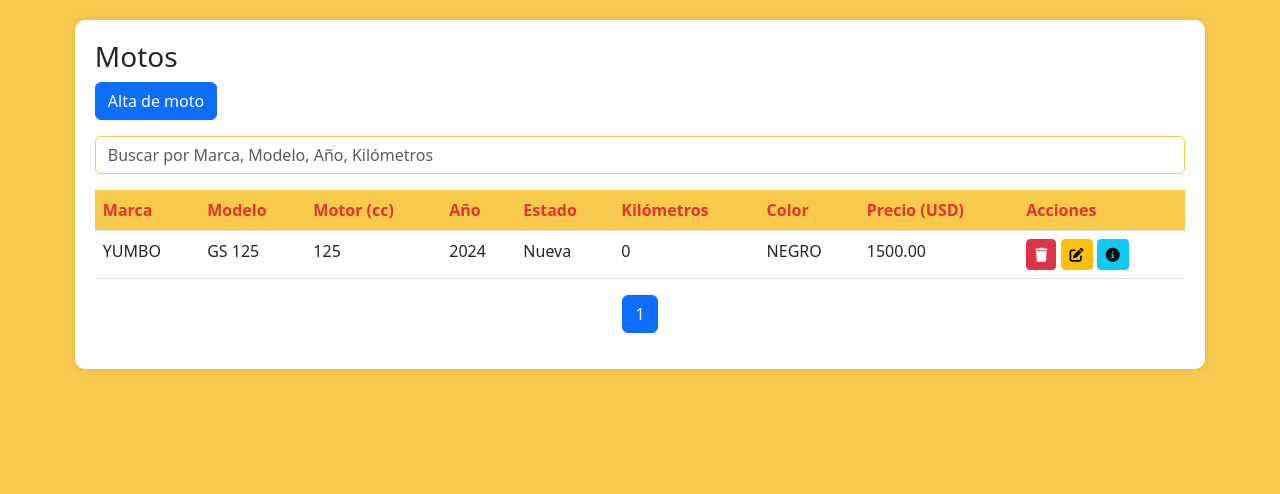
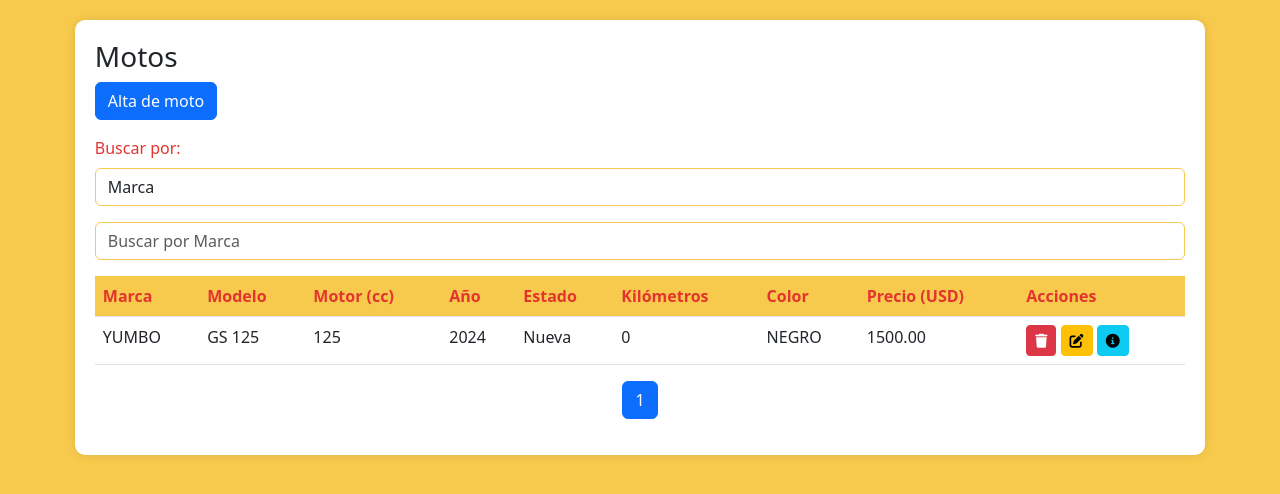
Before and after one commit to jlumaca/UmpierrezMotos, a Django app: page /motos in a window 1280 px wide. Shown: the part 56-550 px from the top of the page. Run offline with Django 5.2, Linux system fonts and the light colour scheme; data comes from the database, SQL or seed files in the repository; both versions use the stored data as it was after the commit.

Commit message:
baja de moto, form de busqueda

```diff
--- a/AppUM/templates/perfil_administrativo/motos/alta_moto.html
+++ b/AppUM/templates/perfil_administrativo/motos/alta_moto.html
@@ -2,10 +2,10 @@
 {% load static %}
 
 {% block contenidoQueCambia %}
-
 <div class="table-container" id="inventarios">
     <div class="form-container" id="motoForm">
         <h4>Alta de Moto</h4>
+        <h1>{{ mensaje }}</h1>
         <form action="" enctype="multipart/form-data" method="POST">{% csrf_token %}
             <div class="mb-3">
                 <label for="marca" class="form-label">Marca</label>
--- a/AppUM/templates/perfil_administrativo/motos/motos.html
+++ b/AppUM/templates/perfil_administrativo/motos/motos.html
@@ -7,8 +7,48 @@
     <h3>Motos</h3>
     <a href="{% url 'MotoAlta' %}" class="btn btn-primary mb-3">Alta de moto</a>
     <div class="mb-3">
-        <input type="text" class="form-control" placeholder="Buscar por Marca, Modelo, Año, Kilómetros">
+        <label for="estado" class="form-label">Buscar por:</label>
+        <select class="form-control" name="estado_moto" id="tipo_busqueda" onchange="tipo_busqueda()">
+            <option value="marca">Marca</option>
+            <option value="modelo">Modelo</option>
+            <option value="marca_modelo">Marca y modelo</option>
+            <option value="anio">Año</option>
+            <option value="kms">Kilometros</option>
+        </select>
     </div>
+    <form action="" enctype="multipart/form-data" method="POST" id="busqueda_marca">{% csrf_token %}
+        <div class="mb-3">
+            <input type="text" name="marca" class="form-control" placeholder="Buscar por Marca">
+        </div>
+    </form>
+
+    <form action="" enctype="multipart/form-data" method="POST" id="busqueda_modelo" style="display: none;">{% csrf_token %}
+        <div class="mb-3">
+            <input type="text" name="modelo" class="form-control" placeholder="Buscar por modelo">
+        </div>
+    </form>
+
+    <form action="" enctype="multipart/form-data" method="POST" id="busqueda_marca_modelo" style="display: none;">{% csrf_token %}
+        <div class="d-flex">
+            <input type="text" class="form-control me-1" name="marca_modelo" id="marca_modelo" placeholder="Marca">
+            <span class="mx-1">-</span>
+            <input type="number" class="form-control ms-1" name="modelo_marca" id="modelo_marca" placeholder="Modelo">
+        </div>
+    </form>
+
+    <form action="" enctype="multipart/form-data" method="POST" id="busqueda_anio" style="display: none;">{% csrf_token %}
+        <div class="mb-3">
+            <input type="text" class="form-control" name="anio" placeholder="Buscar por año">
+        </div>
+    </form>
+    <form action="" enctype="multipart/form-data" method="POST" id="busqueda_kms" style="display: none;">{% csrf_token %}
+        <div class="d-flex">
+            <input type="number" class="form-control me-1" name="km_minimo" id="km_minimo" placeholder="Kilometraje minimo" >
+            <span class="mx-1">-</span>
+            <input type="number" class="form-control ms-1" name="km_maximo" id="km_maximo" placeholder="Kilometraje máximo">
+        </div>
+    </form>
+
     <table class="table">
         <thead>
             <tr>
@@ -24,6 +64,7 @@
             </tr>
         </thead>
         <tbody>
+            {% if page_obj %}
                 {% for moto in page_obj %}
                 <tr>
                     <td>{{ moto.marca }}</td>
@@ -35,12 +76,19 @@
                     <td>{{ moto.color }}</td>
                     <td>{{ moto.precio }}</td>
                     <td>
-                    <button class="btn btn-sm btn-danger"><i class="fas fa-trash"></i></button>
+                        <a href="{% url 'MotoBaja' moto.id %}"><button class="btn btn-sm btn-danger"><i class="fas fa-trash"></i></button></a>
                         <button class="btn btn-sm btn-warning"><i class="fas fa-edit"></i></button>
                         <button class="btn btn-sm btn-info"><i class="fas fa-info-circle"></i></button>
                     </td>
                 </tr>
                 {% endfor %}
+            {% else %}
+                <tr>
+                    <td colspan="9" class="text-center text-muted">
+                        No hay registros de motos disponibles.
+                    </td>
+                </tr>
+            {% endif %}
         </tbody>
     </table>
 
@@ -79,4 +127,27 @@
         </ul>
     </nav>
 </div>
+<script>
+    function tipo_busqueda() {
+        var busqueda_tipo = document.getElementById("tipo_busqueda").value;
+        var busqueda_marca = document.getElementById("busqueda_marca");
+        var busqueda_modelo = document.getElementById("busqueda_modelo");
+        var busqueda_marca_modelo = document.getElementById("busqueda_marca_modelo");
+        var busqueda_anio = document.getElementById("busqueda_anio");
+        var busqueda_kms = document.getElementById("busqueda_kms");
+
+
+
+        if (busqueda_tipo === "marca") {
+            busqueda_marca.style.display = "block";
+            busqueda_modelo.style.display = "none";
+            busqueda_marca_modelo.style.display = "none";
+            busqueda_anio.style.display = "none";
+            busqueda_kms.style.display = "none";
+        }else{
+            kms.style.display = "block";
+           matr.style.display = "block";
+        }
+    }
+</script>
 {% endblock %}
--- a/AppUM/urls.py
+++ b/AppUM/urls.py
@@ -9,5 +9,10 @@ urlpatterns = [
 
      path('motos', views.vista_inventario_motos,name="Motos"),
      path('moto_alta', views.form_alta_moto,name="MotoAlta"),
+     path('moto_baja/<int:id_moto>', views.baja_moto,name="MotoBaja"),
      path('accesorios', views.vista_inventario_accesorios,name="Accesorios"),
+
+
+
+
 ] + static(settings.MEDIA_URL, document_root=settings.MEDIA_ROOT)
--- a/AppUM/views.py
+++ b/AppUM/views.py
@@ -226,3 +226,17 @@ def form_alta_moto(req):
 
     except:
         return render(req,"perfil_administrativo/motos/alta_moto.html",{"mensaje":"Algo salió mal"})
+
+
+def baja_moto(req,id_moto):
+    if req.method == 'POST':
+
+      motoDel = Moto.objects.get(id=id_moto)
+      motoDel.pertenece_tienda = 0
+      motoDel.save()
+      return render(req, "perfil_administrativo/motos/baja_moto.html", {"message":"Moto borrada con éxito","id_moto":0})
+      #return HttpResponse(f"<p>{id_auto}</p>")
+    else:
+       #print(f"Id auto es: {id_auto}")
+       return render(req, "perfil_administrativo/motos/baja_moto.html", {"id_moto":id_moto})
+       #return HttpResponse(f"<p>{id_auto}</p>")
```
Also changed, not shown: AppUM/templates/perfil_administrativo/motos/baja_moto.html (added, +40 -0 lines), db.sqlite3, 1 other file. Lines whose indentation alone changed are shown as unchanged.
